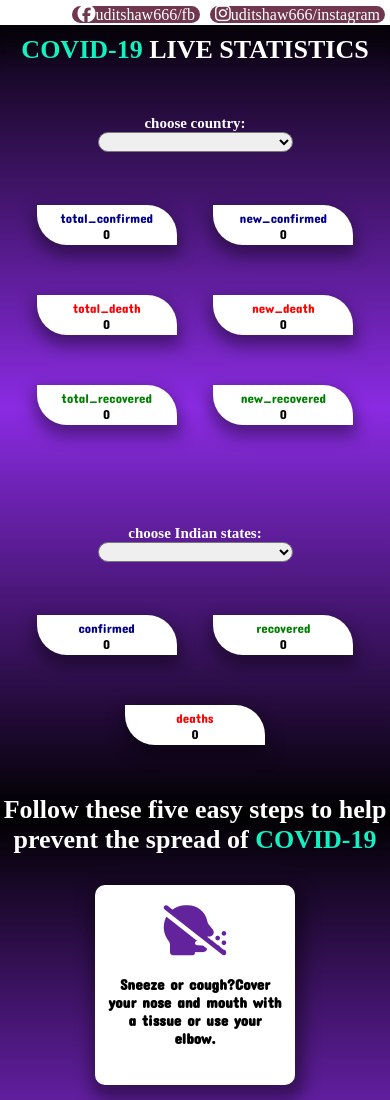
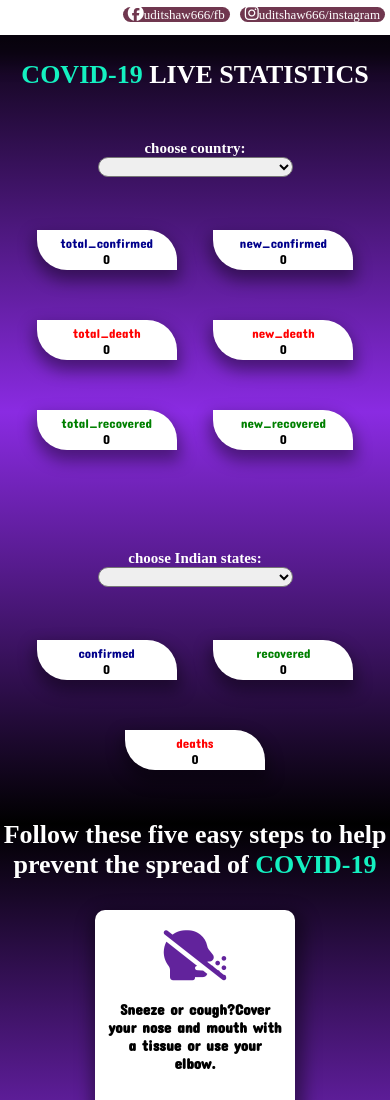
Before and after one commit to Uditraj123/covid19, a plain HTML site: page index.html in a window 390 px wide. Shown: the top 1100 px of the page. Drawn offline with nearby package versions, Linux system fonts and the light colour scheme; no server answers.

Commit message:
Add files via upload

```diff
--- a/covid19.css
+++ b/covid19.css
@@ -8,7 +8,7 @@ body{
 
 }
 header{
-    margin-top: 10px;
+    margin-top: 60px;
     text-align: center;
 
 }
@@ -78,10 +78,15 @@ header{
 .navbar{
     display: flex;
     justify-content: flex-end;
+    align-items: center;
     margin:0;
     background-color: white;
     height:30px;
     box-shadow:0 8px 16px 20px rgba(0,0,0,0.4);
+    position: fixed;
+    top:0;
+    left:0;
+    right: 0;
 
 }
 .fb_link a,.insta_link a {
@@ -144,13 +149,13 @@ text-align: center;
         font-size: small;
     }
     .navbar{
-        height: 25px;
+        height: 35px;
     }
     .fb_link a,.insta_link a{
-        font-size: medium;
+        font-size: small;
     }
     .fa-facebook,.fa-instagram{
-        font-size:large ;
+        font-size:medium ;
     }
     .select{
         font-size: x-small;
--- a/index.html
+++ b/index.html
@@ -71,7 +71,6 @@
 <!--insert javascript to add api or fetch api-->
 <script src="covid19.js"></script>
 
-<div class="addthis_inline_share_toolbox"></div>
 
 <div class="safety_rules">
     <h1>Follow these five easy steps to help prevent the spread of
@@ -112,6 +111,7 @@
     <!--go to www.addthis.com/dashboard to customize your tools-->
 
 
+    <div class="addthis_inline_share_toolbox"></div>
 
                 <!-- Go to www.addthis.com/dashboard to customize your tools -->
 
```
